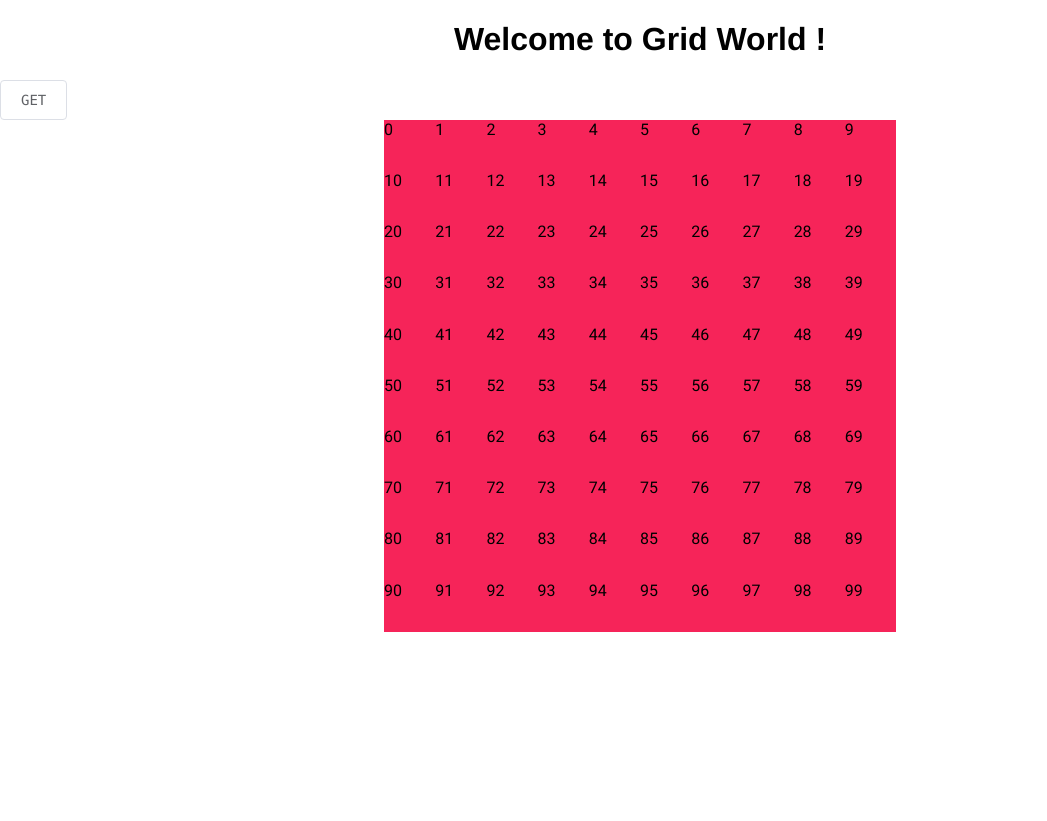
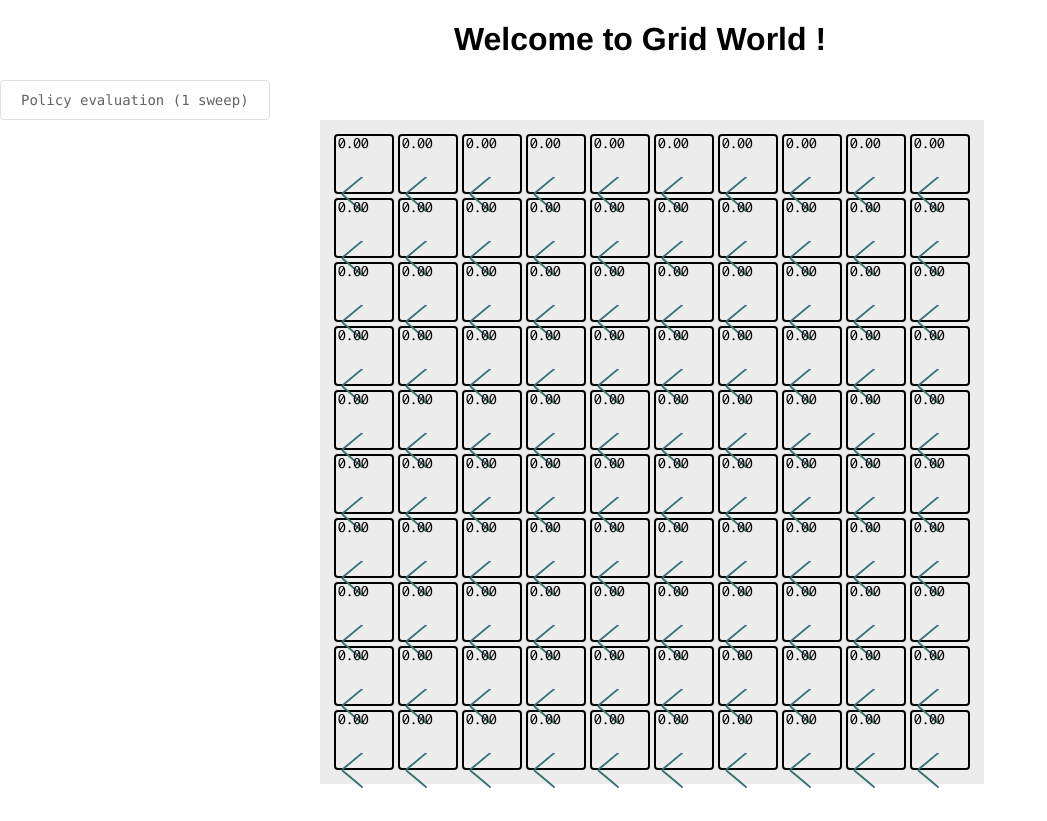
Before and after one commit to WinDerek/reinforce-py, a Vue app in the folder frontend/: page /#/ in a window 1280 px wide. Shown: the whole page, without its empty margins (0-1047 px from the left). Built offline with nearby package versions, Linux system fonts and the light colour scheme.

Commit message:
Drawing the policy using variant length arrows.

```diff
--- a/frontend/src/components/Grid.vue
+++ b/frontend/src/components/Grid.vue
@@ -1,6 +1,17 @@
 <template>
   <div class="grid">
-    {{gridData.gridIndex}}
+    <div class="state-value">{{gridData.stateValue.toFixed(2)}}</div>
+
+    <svg class="arrow" height="80%" width="80%" :view-box.camel="viewBoxStr">
+        <polyline
+          fill="none"
+          stroke="#336e7b"
+          stroke-width="4"
+          stroke-linecap="round"
+          stroke-linejoin="round"
+          points="45.63,75.8 0.375,38.087 45.63,0.375"/>
+        Sorry, your browser does not support inline SVG.
+    </svg>
   </div>
 </template>
 
@@ -13,12 +24,31 @@ export default {
   },
   props: {
     gridData: {
-      type: Object, // gridIndex: 99, actionArray: [ 0, 1, 2, 3 ]
+      type: Object, // gridIndex: 99, stateValue: 0.0, policy: [ 0.25, 0.25, 0.25, 0.25]
       required: true
     }
   },
   data: function () {
-    return {}
+    return {
+      borderLength: 100
+    }
+  },
+  computed: {
+    viewBoxStr () {
+        return `0 0 ${this.borderLength} ${this.borderLength}`;
+    },
+    pointArray () {
+      var pointArr = [];
+
+      var a = borderLength / 2.0;
+
+      pointArr.push([a, a - a * this.gridData.policy[0]])
+      pointArr.push([a + a * this.gridData.policy[1], a])
+      pointArr.push([a, a + this.gridData.policy[2]])
+      pointArr.push([a - a * this.gridData.policy[3], a])
+
+      return pointArr;
+    }
   },
   methods: {
     onGridClicked: function (index) {
@@ -32,5 +62,24 @@ export default {
 .grid {
   align-self: stretch;
   flex-grow: 1;
+
+  border-radius: 4px;
+  border: 2px solid #000000;
+  margin: 2px;
+}
+
+.state-value {
+  position: relative;
+  top: 2px;
+  left: 2px;
+  font-family: "monaco";
+  font-size: 0.8em;
+}
+
+.arrow {
+  position: relative;
+  top: 50%;
+  left: 50%;
+  transform: translateX(-50%);
 }
 </style>
--- a/frontend/src/components/GridWorld.vue
+++ b/frontend/src/components/GridWorld.vue
@@ -1,8 +1,8 @@
 <template>
   <div class="grid-world">
     <div class="grid-container">
-      <div class="grid-row" v-for="i in 10">
-        <grid v-for="j in 10" v-model="gridDataArray[(i - 1) * 10 + j - 1]" />
+      <div class="grid-row" v-for="i in 10" v-bind:key="i">
+        <grid v-for="j in 10" v-bind:key="j" v-model="gridDataArray[(i - 1) * 10 + j - 1]" />
       </div>
     </div>
   </div>
@@ -27,7 +27,8 @@ export default {
         this.gridDataArray.push(
           {
             gridIndex: i * 10 + j,
-            actionArray: [ 0, 1, 2, 3 ]
+            stateValue: 0.0,
+            policy: [ 0.25, 0.25, 0.25, 0.25 ]
           }
         );
       }
@@ -40,14 +41,15 @@ export default {
 .grid-world {
   font-family: "roboto";
   box-sizing: border-box;
-  width: 40%;
+  width: 50%;
   margin: 0 auto;
 }
 
 .grid-container {
-  width: 40vw;
-  height: 40vw;
-  background-color: #2980b9;
+  width: 50vw;
+  height: 50vw;
+  padding: 12px;
+  background-color: #ececec;
 
   display: flex;
   flex-direction: column;
@@ -60,12 +62,5 @@ export default {
   align-items: stretch;
   width: 100%;
   height: 10%;
-
-  background-color: #f62459;
-}
-
-.grid {
-  align-self: stretch;
-  flex-grow: 1;
 }
 </style>
--- a/frontend/src/views/Home.vue
+++ b/frontend/src/views/Home.vue
@@ -5,7 +5,7 @@
     <el-button
       @click="hello"
       style="font-family: 'monaco';">
-      GET
+      Policy evaluation (1 sweep)
     </el-button>
 
     <GridWorld />
```
